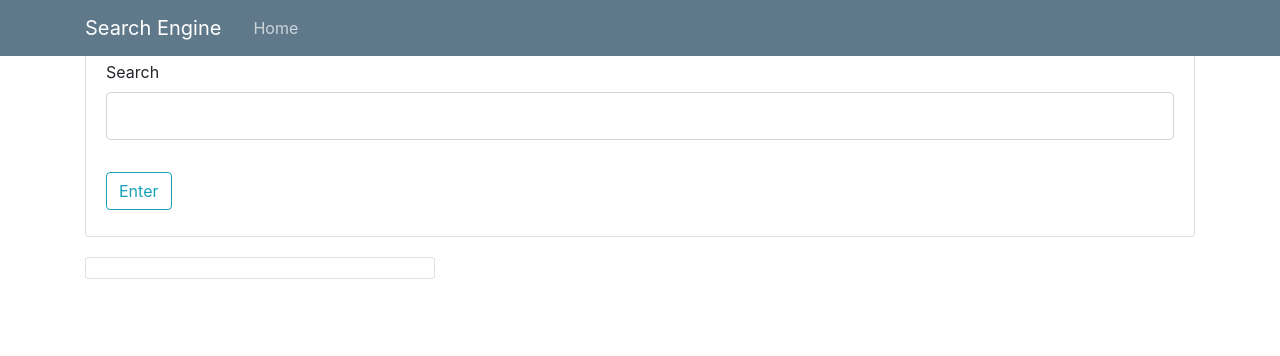
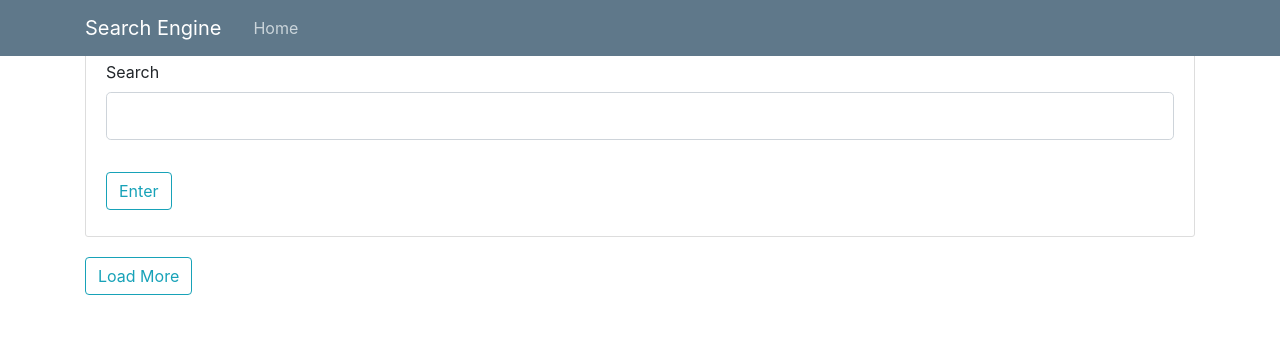
Before and after one commit to ryanhahn1/search-engine, a Flask app: page / in a window 1280 px wide. Shown: the top 356 px of the page. Run offline with Flask 2, Linux system fonts and the light colour scheme; parts of the project's set-up code (start-up, migrations or seed data) failed here and were passed over; some libraries are stand-ins or nearby versions.

Commit message:
added load more button

```diff
--- a/search.py
+++ b/search.py
@@ -5,3 +5,4 @@ from wtforms.validators import DataRequired
 class Search(FlaskForm):
     query = StringField('Search', validators=[DataRequired()])
     submit = SubmitField('Enter')
+    load = SubmitField('Load More')
--- a/templates/home.html
+++ b/templates/home.html
@@ -20,4 +20,7 @@
         <a href={{url}} target="_blank">{{url}}</a>
     </div>
     {% endfor %}
+    <div>
+    {{search.load(class="btn btn-outline-info")}}
+    </div>
 {% endblock content %}
--- a/templates/layout.html
+++ b/templates/layout.html
@@ -36,10 +36,6 @@
           <div class="col-md-12">
             {% block content %}{% endblock %}
           </div>
-          <div class="col-md-4">
-            <div class="content-section">
-            </div>
-          </div>
         </div>
     </main>
     <!-- Optional JavaScript -->
```
